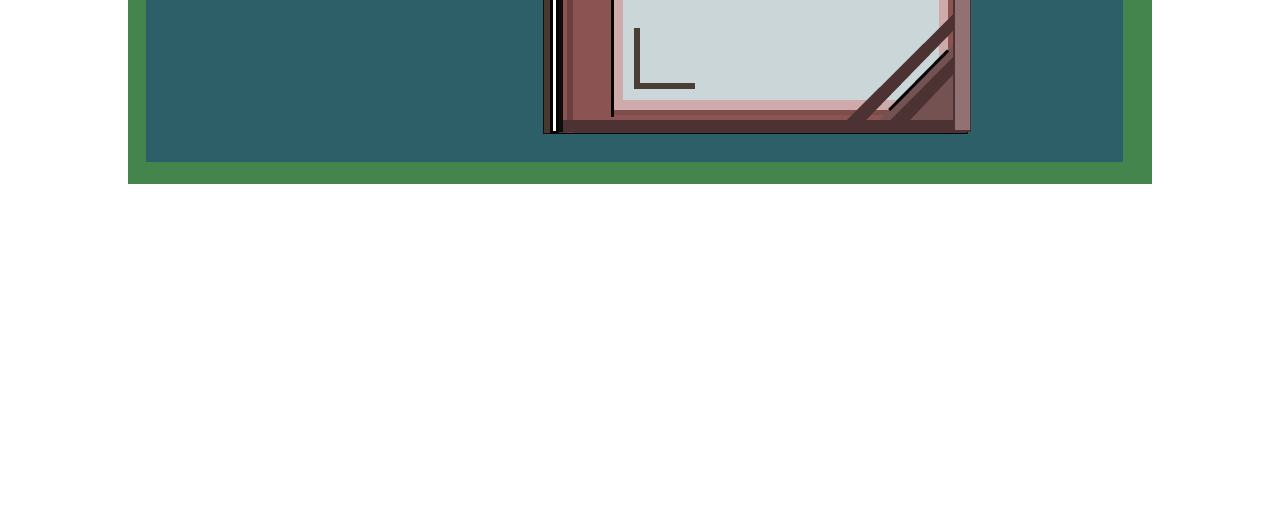
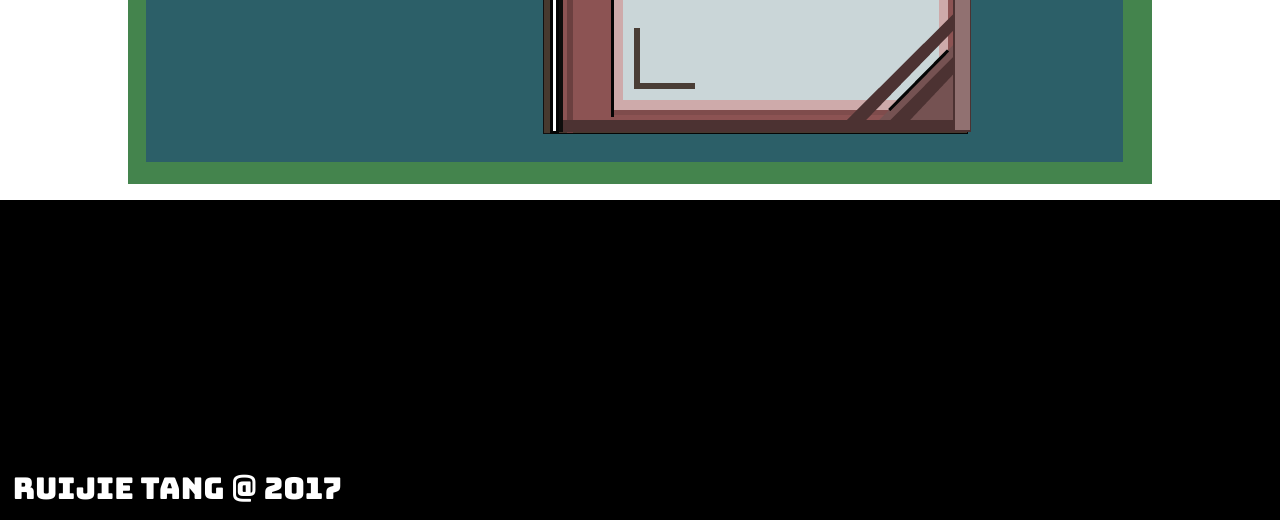
Before and after one commit to InnKeeper513/personnalWebsite, a Django app: page / in a window 1280 px wide. Shown: the part 3000-3520 px from the top of the page. Before the commit the page ends 3184 px from the top, so only its background shows below. Run offline with Django 3.2, Linux system fonts and the light colour scheme; some libraries are stand-ins or nearby versions.

Commit message:
Added a footer

```diff
--- a/portfolio/static/portfolio/css/style.css
+++ b/portfolio/static/portfolio/css/style.css
@@ -4,3 +4,43 @@ body, html {
     width: 100%;
     font-family: 'Signika', sans-serif;
 }
+
+.footer{
+  position: relative;
+  bottom: 0px;
+  left: 0px;
+  width: 100%;
+  height: 40%;
+  background-color: black;
+  z-index: 2;
+}
+
+.footer .about{
+  position: relative;
+  float:left;
+  width: 33%;
+  height: 100%;
+}
+
+.footer p{
+  position: absolute;
+  bottom: 0%;
+  left: 3%;
+  color:white;
+  font-family: 'Bungee', cursive;
+  font-size: 30px;
+}
+
+.footer .education{
+  position: relative;
+  float:left;
+  width: 33%;
+  height: 100%;
+}
+
+.footer .contact-info{
+  position: relative;
+  float: right;
+  width: 33%;
+  height: 100%;
+}
--- a/portfolio/templates/portfolio/base.html
+++ b/portfolio/templates/portfolio/base.html
@@ -9,6 +9,7 @@
     <link href="https://maxcdn.bootstrapcdn.com/bootstrap/3.3.7/css/bootstrap.min.css" rel="stylesheet" integrity="sha384-BVYiiSIFeK1dGmJRAkycuHAHRg32OmUcww7on3RYdg4Va+PmSTsz/K68vbdEjh4u" crossorigin="anonymous">
     <link href="https://fonts.googleapis.com/css?family=Signika" rel="stylesheet">
     <link rel="stylesheet" href="{% static 'portfolio/css/style.css'%}">
+    <link href="https://fonts.googleapis.com/css?family=Bungee" rel="stylesheet">
     {% block styles %}
     {% endblock %}
 </head>
@@ -33,5 +34,14 @@
 <script src="http://ajax.googleapis.com/ajax/libs/jquery/1/jquery.js"></script>
 {% block scripts %}
 {% endblock %}
+
+<div class="footer">
+  <div class="about">
+    <p>Ruijie Tang @ 2017</p>
+  </div>
+  <div class="education"></div>
+  <div class="contact-info"></div>
+</div>
+
 </body>
 </html>
--- a/portfolio/templates/portfolio/index.html
+++ b/portfolio/templates/portfolio/index.html
@@ -19,40 +19,20 @@
 </div>
 
 <div class="content">
-    <video autoplay="true" loop>
-      <source src="{% static  'portfolio/video/animation.mp4'%}">
-    </video>
-    <!--
+    <div class="video">
+      <video autoplay="true" loop>
+        <source src="{% static  'portfolio/video/animation.mp4'%}">
+      </video>
+    </div>
     <div class="container-fluid">
-        <p class="inline">
-            \\ I am a Programmer;
-        </p>
-        <p class="inline">
-            ## I love to learn new languages and technologies;
-        </p>
-        <p class="inline">
-            'It is a pleasure to design and to solve problems;
-        </p>
-        <p class="inline">
-            \\ I develop software, algorithms and websites;
-        </p>
-        <p class="inline">
-            ## I mainly program in Java, C++ and python;
-        </p>
-        <p class="inline">
-            'I'm still learning to become a better programmer;
-        </p>
-        <p class="inline">
-            \\ I enjoy reading books and watching movies;
-        </p>
-        <p class="inline">
-            ## I aim to read 1 book every 2 days;
-        </p>
-        <p class="inline">
-            'Knowledge from books help me to better understand this world;
+        <p>
+          This is how my day looks like.<br>
+          Learning new stuffs and technologies.
         </p>
     </div>
-    -->
+    <div class="button">
+      <a href="{% url 'portfolio:about' %}">About Me</a>
+    </div>
 </div>
 
   <div class="content2">
```
Also changed, not shown: portfolio/static/portfolio/css/index.css (+49 -21 lines).
